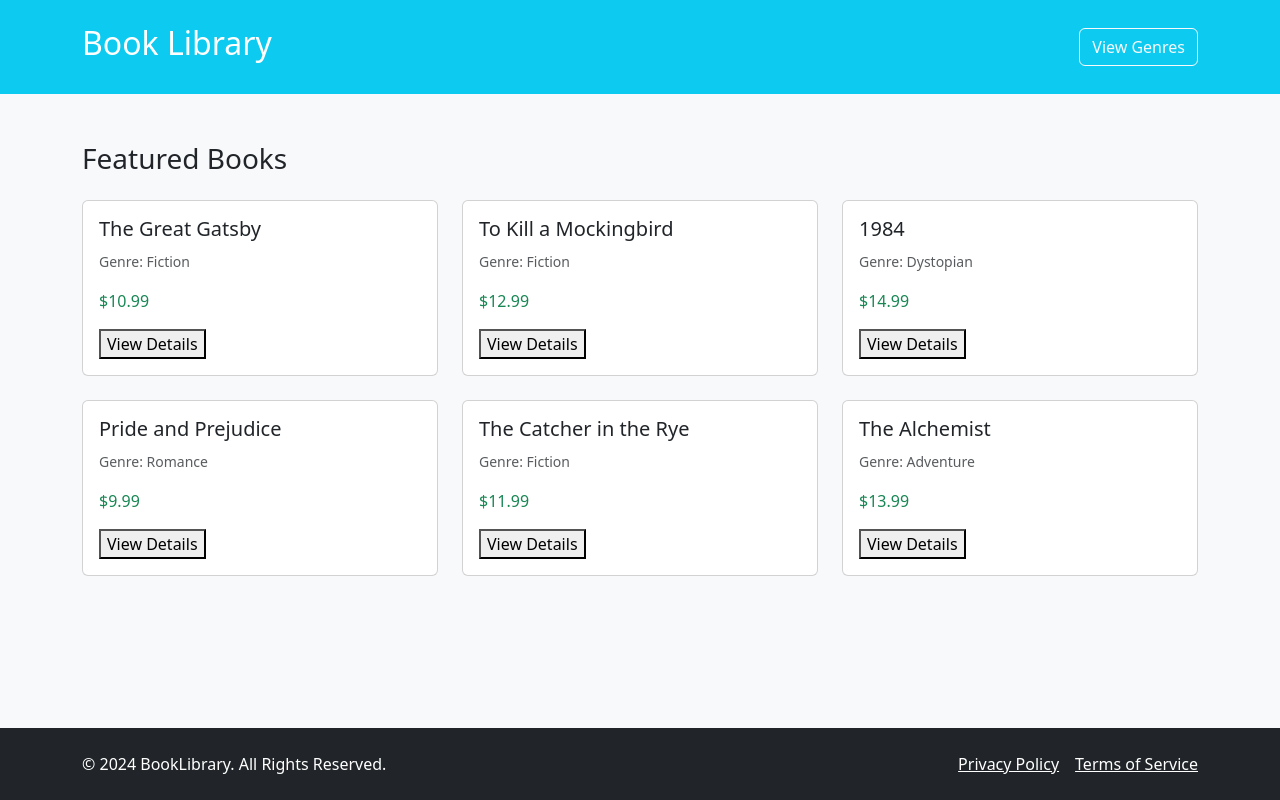
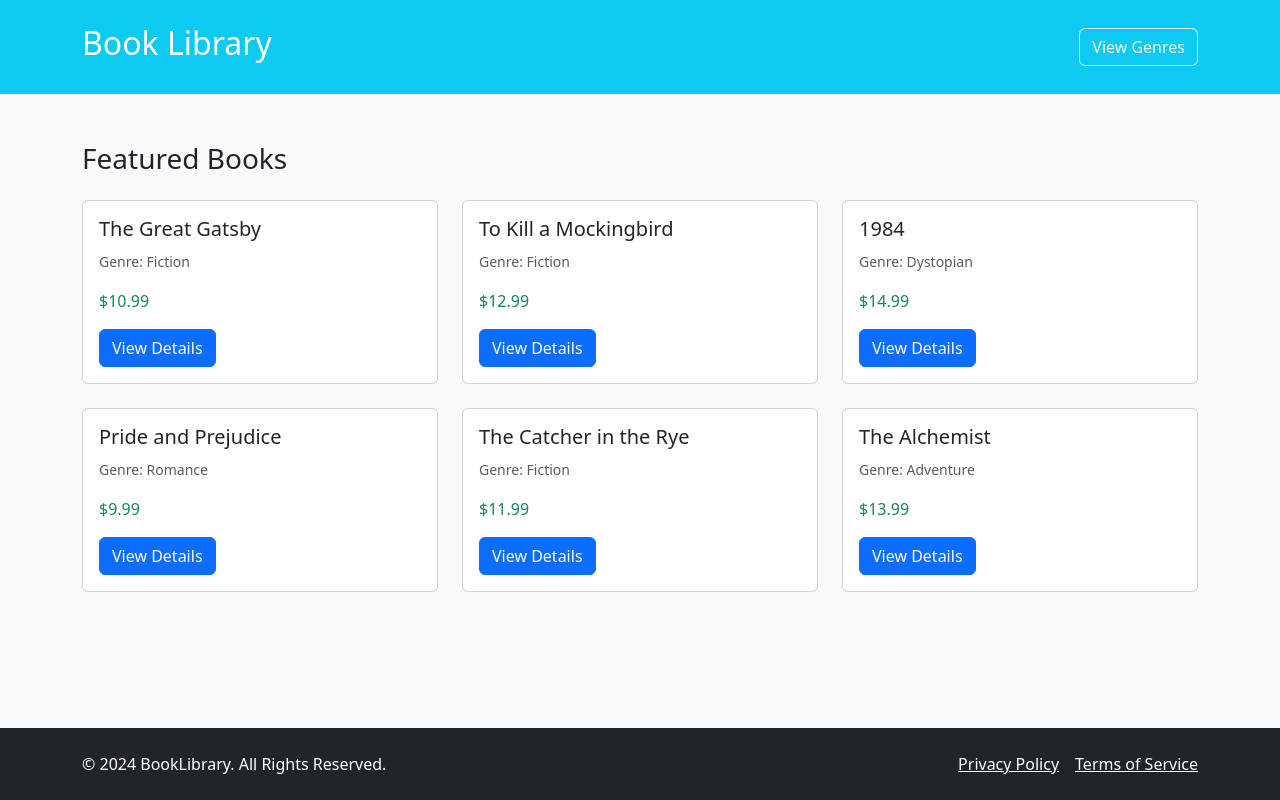
Before and after one commit to hamzasheraz/bookLibrary, a Next.js app: page / in a window 1280 px wide. Built offline with nearby package versions, Linux system fonts and the light colour scheme.

Commit message:
Bookcard fixed

```diff
--- a/components/layout/bookcard.js
+++ b/components/layout/bookcard.js
@@ -11,7 +11,7 @@ const Bookcard = ({book}) => {
           <h5 className="card-title">{book.title}</h5>
           <p className="card-text"><small className="text-muted">Genre: {genre_name}</small></p>
           <p className="font-weight-bold text-success">${book.price.toFixed(2)}</p>
-          <button class name="btn btn-primary" onClick={()=>router.push(`/books/${book.id}`)}>View Details</button>
+          <button className="btn btn-primary" onClick={()=>router.push(`/books/${book.id}`)}>View Details</button>
         </div>
       </div>
     </div>
```
